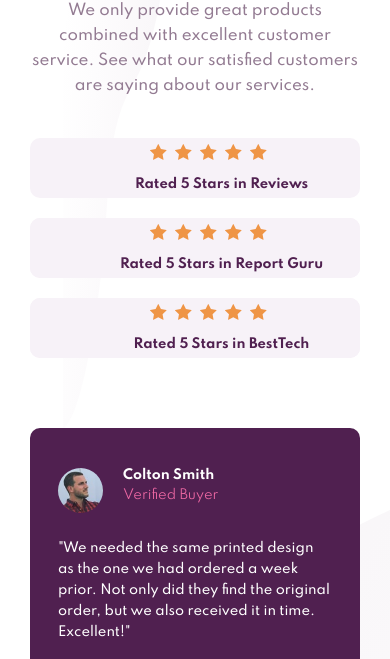
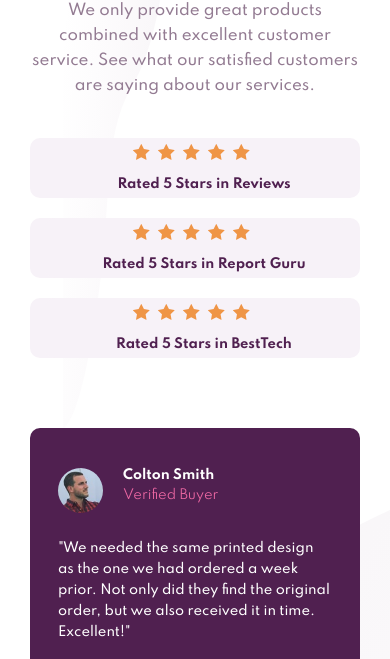
Before and after one commit to cristianung/social-proof-section, a plain HTML site: page index.html in a window 390 px wide. Shown: the part 185-844 px from the top of the page. Drawn offline with Linux system fonts and the light colour scheme.

Commit message:
Finished component

```diff
--- a/css/style.css
+++ b/css/style.css
@@ -147,7 +147,8 @@ body {
       .rating__stars--feature {
         width: 100%;
         flex-wrap: wrap;
-        justify-content: center; }
+        justify-content: center;
+        padding: 0 1.5rem; }
   .heading {
     font-size: 3.5rem; }
   .user-reviews {
--- a/sass/_components.scss
+++ b/sass/_components.scss
@@ -154,6 +154,7 @@
                 width: 100%;
                 flex-wrap: wrap;
                 justify-content: center;
+                padding: 0 1.5rem;
             }
         }
     }
```
Also changed, not shown: screenshot/desktop.png (added), screenshot/mobile.png (added), screenshot/tablet.png (added).
